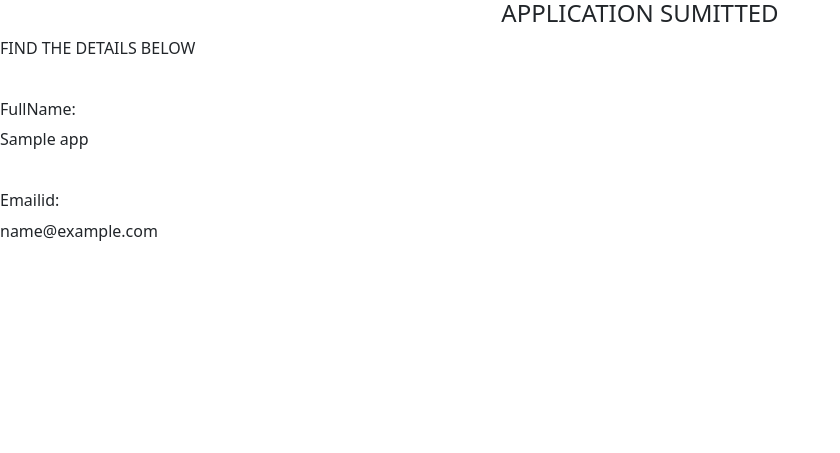
After one commit to DEWANSH90/dewansh-python-website, a Flask app: template templates/applicationsubmitted.html in a window 1280 px wide. The commit adds this page. Shown: the part 347-800 px from the top of the page, without its empty margins (0-840 px from the left). Run offline with Flask 3, Linux system fonts and the light colour scheme; the template is opened without the code that fills it: most values are stand-ins (such as "Sample title", 1, 10 or a date in 2020).

Commit message:
addede application submission dynamically

```diff
--- a/app.py
+++ b/app.py
@@ -1,4 +1,4 @@
-from flask import Flask , render_template, request, jsonify
+from flask import Flask , render_template, request
 from flask.json import jsonify
 from database import engine
 from sqlalchemy import text
@@ -17,14 +17,12 @@ def load_eachjob_from_db(id):
   with  engine.connect() as conn:
 
     result = conn.execute(text("select * from jobs where id = :val"), {'val':id})
-    rows = []
-    for row in result.all():
-      rows.append(row._mapping)
+    rows = result.all()
 
-    if (len(row)==0):
+    if (len(rows)==0):
       return None
     else:
-     return rows
+     return rows[0]._mapping
 
 
 @app.route("/")
@@ -37,10 +35,12 @@ def showjob(id):
   job = load_eachjob_from_db(id)
   return render_template('jobdetails.html', jobs=job)
 
+
 @app.route("/jobs/<id>/apply", methods = ['post'])
 def formdata(id):
   data = request.form
-  return jsonify(data)
+
+  return render_template('applicationsubmitted.html', app=data)
 
 
 
--- /dev/null
+++ b/templates/applicationsubmitted.html
@@ -0,0 +1,24 @@
+<!DOCTYPE html >
+<html>
+  <head>
+    <title>DEWANSHJOBPAGE</title>
+        <link href="https://cdn.jsdelivr.net/npm/bootstrap@5.3.2/dist/css/bootstrap.min.css" rel="stylesheet" integrity="sha384-T3c6CoIi6uLrA9TneNEoa7RxnatzjcDSCmG1MXxSR1GAsXEV/Dwwykc2MPK8M2HN" crossorigin="anonymous">
+
+  </head>
+
+  <body>
+
+    <h2 class="text-center">DETAILS </h2>
+    <img   src="https://dewansh-python-website.dewanshmathur.repl.co/static/mainimg.jpg" height="300" width="100%" >
+
+     <h4 class="text-center">APPLICATION SUMITTED</h4>
+    <P>FIND THE DETAILS BELOW</P><br>
+    <h6>FullName:</h6>
+    <p>{{ app['name']}}</p><br>
+
+    <h6>Emailid:</h6>
+    <p>{{ app['email']}}</p><br>
+
+
+  </body>
+</html>
--- a/templates/jobitems.html
+++ b/templates/jobitems.html
@@ -6,5 +6,5 @@
 </div>
 
 <div class="col-6 col-md-4">
-  <a href="jobs/{{ x['id']}}"><button class="mt-4  btn btn-primary" type="submit">Apply</button></a>
+  <a href="/jobs/{{ x['id']}}"><button class="mt-4  btn btn-primary" type="submit">Apply</button></a>
 </div>
```
Also changed, not shown: templates/applicationform.html (+4 -3 lines), templates/jobdetails.html (+10 -10 lines).
